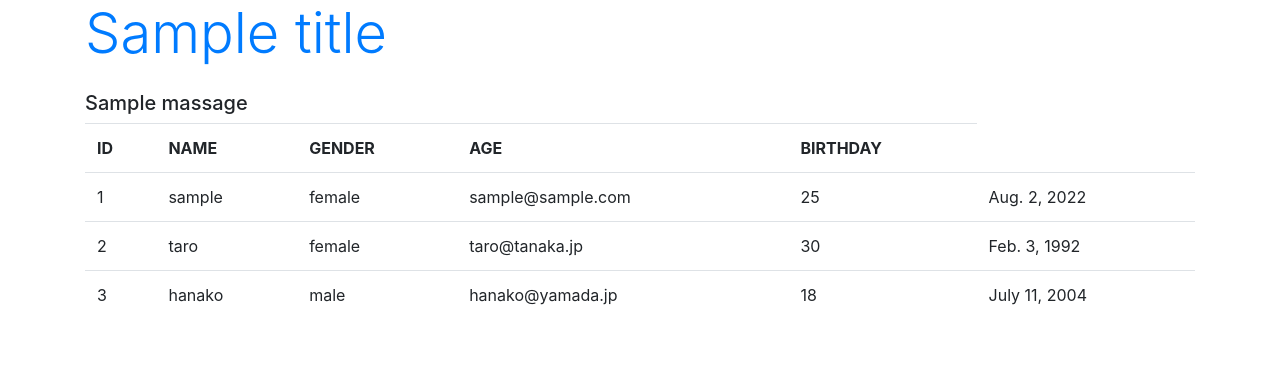
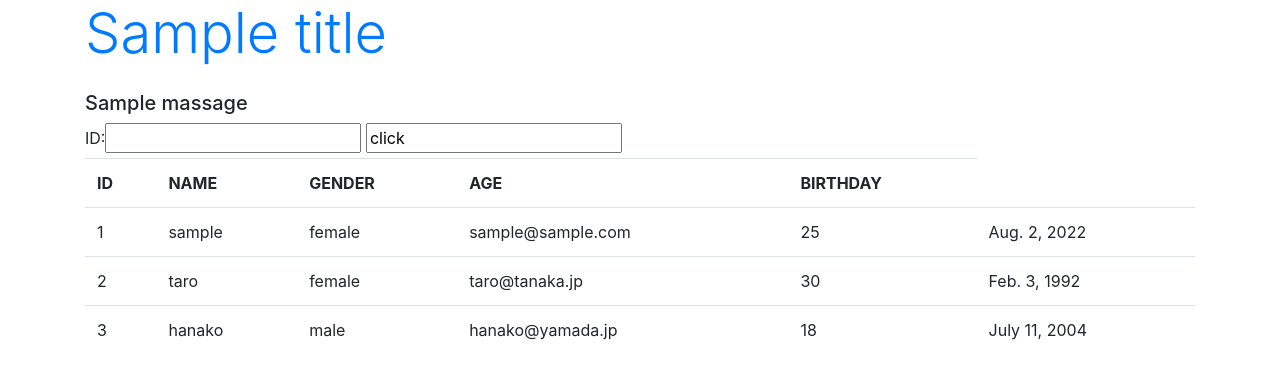
Before and after one commit to kazuhira123/Django-_Practice, a Django app: template hello/templates/hello/index.html in a window 1280 px wide. Shown: the top 379 px of the page. Run offline with Django 3.2, Linux system fonts and the light colour scheme; data comes from the database, SQL or seed files in the repository; the template is opened without the code that fills it: values that come from a table or form of the project are taken from there, most other values are stand-ins (such as "Sample title", 1, 10 or a date in 2020); some libraries are stand-ins or nearby versions.

Commit message:
テンプレート上にフォームのコントロール追加
Formクラスで定義した数値入力用のフォームを表示するための処理追記

```diff
--- a/hello/templates/hello/index.html
+++ b/hello/templates/hello/index.html
@@ -11,6 +11,11 @@
 <body class="container">
   <h1 class="display-4 text-primary">{{title}}</h1>
   <p class="h5 mt-4">{{massage|safe}}</p>
+  <form action="{% url 'index' %}" method="post"> <!--POSTメソッドでフォームを使う-->
+    {% csrf_token %}
+    {{ form.as_table }}
+    <input type="sybmit" value="click">
+  </form>
   <table class="table">
   <tr> <!--trタグでthタグを挟むことで下記に記述したヘッダーを横列に表示-->
     <th>ID</th> <!--thタグでターブルのヘッダーを表示-->
```
Lines whose indentation alone changed are shown as unchanged.
